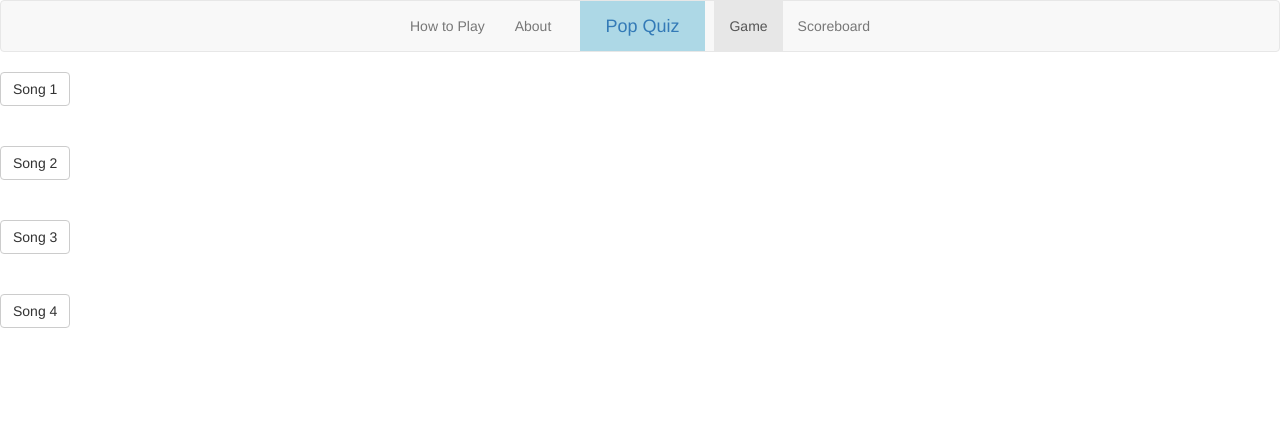
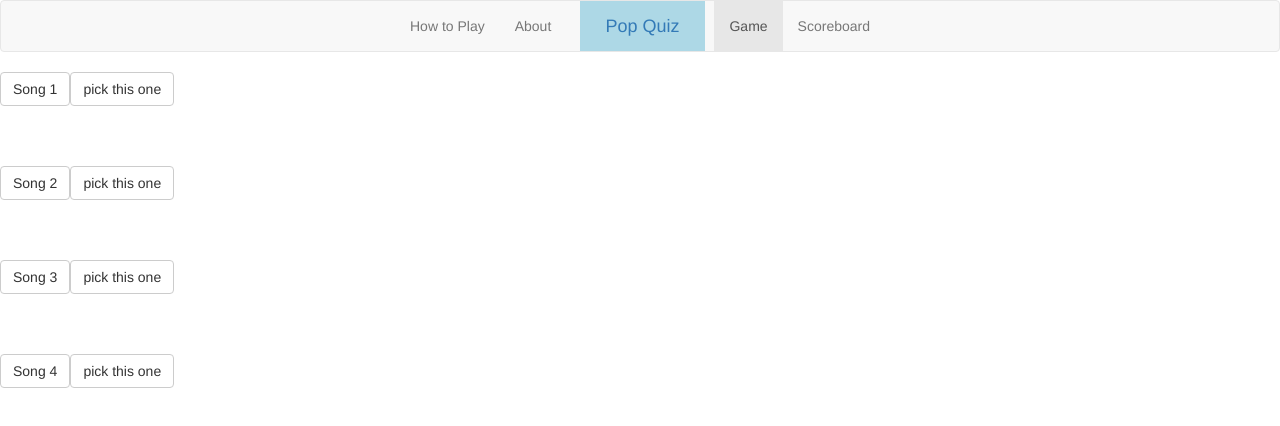
Before and after one commit to alexcaulfield/comp20-s2017-team9, a website: page game.html in a window 1280 px wide. Drawn offline with nearby package versions, Linux system fonts and the light colour scheme; no server answers.

Commit message:
changed to onload and added more buttons

```diff
--- a/game.html
+++ b/game.html
@@ -41,16 +41,16 @@
 	  </div><!-- /.container-fluid -->
 	</nav>
 
-	<button class="btn btn-default" type="button" onclick="getSong(1)"><div id="songname1">Song 1</div>
+	<button class="btn btn-default" type="button" onclick="getSong(1)"><div id="songname1">Song 1<button class="btn btn-default" type="button"> pick this one</button></div>
 	<div id="song-preview1"></div></button><br><br><br>
 
-	<button class="btn btn-default" type="button" onclick="getSong(2)"><div id="songname2">Song 2</div>
+	<button class="btn btn-default" type="button" onclick="getSong(2)"><div id="songname2">Song 2<button class="btn btn-default" type="button"> pick this one</button></div>
 	<div id="song-preview2"></div></button><br><br><br>
 
-	<button class="btn btn-default" type="button" onclick="getSong(3)"><div id="songname3">Song 3</div>
+	<button class="btn btn-default" type="button" onclick="getSong(3)"><div id="songname3">Song 3<button class="btn btn-default" type="button"> pick this one</button></div>
 	<div id="song-preview3"></div></button><br><br><br>
 
-	<button class="btn btn-default" type="button" onclick="getSong(4)"><div id="songname4">Song 4</div>
+	<button class="btn btn-default" type="button" onclick="getSong(4)"><div id="songname4">Song 4<button class="btn btn-default" type="button"> pick this one</button></div>
 	<div id="song-preview4"></div></button>
 
 	<script type="text/javascript">
@@ -73,6 +73,10 @@
 		function requestToken(){
 			$.get('https://pop-quiz-dj.herokuapp.com/auth', function(data){
                 access_token = data;
+                getSong(1);
+                getSong(2);
+                getSong(3);
+                getSong(4);
 			});
 		}
 
```
